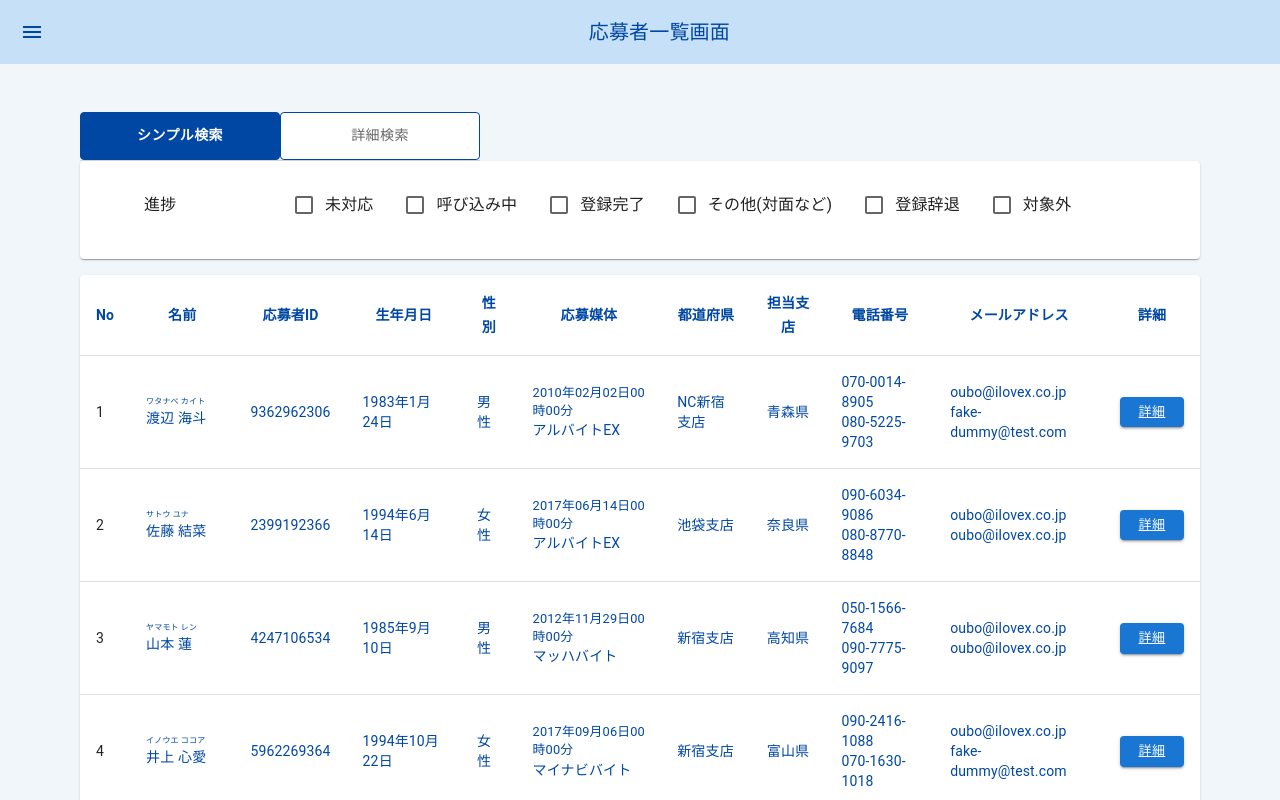
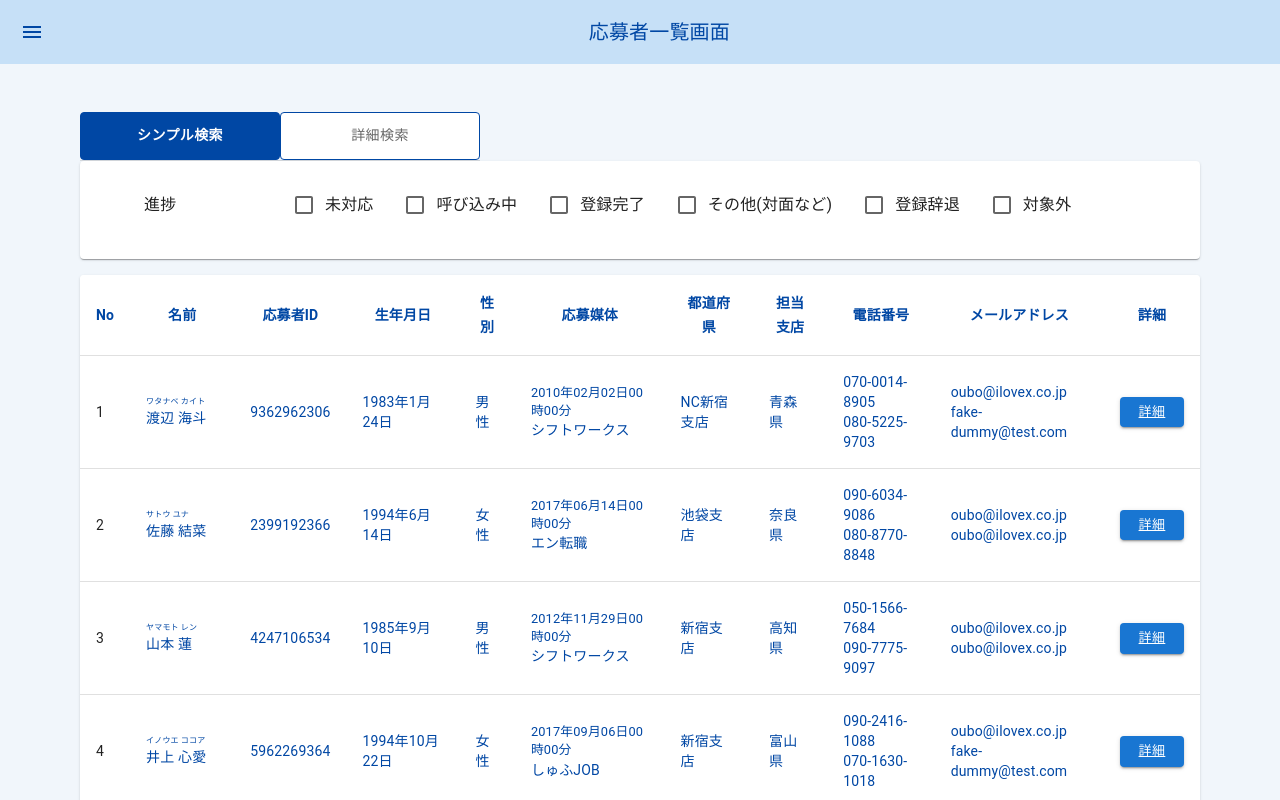
Before and after one commit to ilx-umehara/fan-kun_front-dev, a React (Create React App) app: page /oubo_list in a window 1280 px wide. Shown: the top 800 px of the page. Built offline with nearby package versions, Linux system fonts and the light colour scheme.

Commit message:
[fix]応募媒体をConstに修正

```diff
--- a/src/components/feature/ApplicantsList/ApplicantsList.jsx
+++ b/src/components/feature/ApplicantsList/ApplicantsList.jsx
@@ -10,6 +10,9 @@ import TableContainer from '@mui/material/TableContainer';
 import TableHead from '@mui/material/TableHead';
 import TablePagination from '@mui/material/TablePagination';
 import TableRow from '@mui/material/TableRow';
+
+
+import Const from '../../../libs/Const';
 
 
 const columns = [
@@ -122,7 +125,7 @@ function randomPrefecture() {
   return prefectures[Math.floor(Math.random() * prefectures.length)];
 }
 
-const mediaList = ["バイトルドットコム","マッハバイト","Airワーク採用管理","マイナビバイト","アルバイトEX"];
+const mediaList = Const.APPLI_MEDIA_OPTIONS;
 const emailList = ["oubo@ilovex.co.jp", "fake-dummy@test.com"];
 const branchList = ['池袋支店', '新宿支店', 'NC新宿支店'];
 
```
